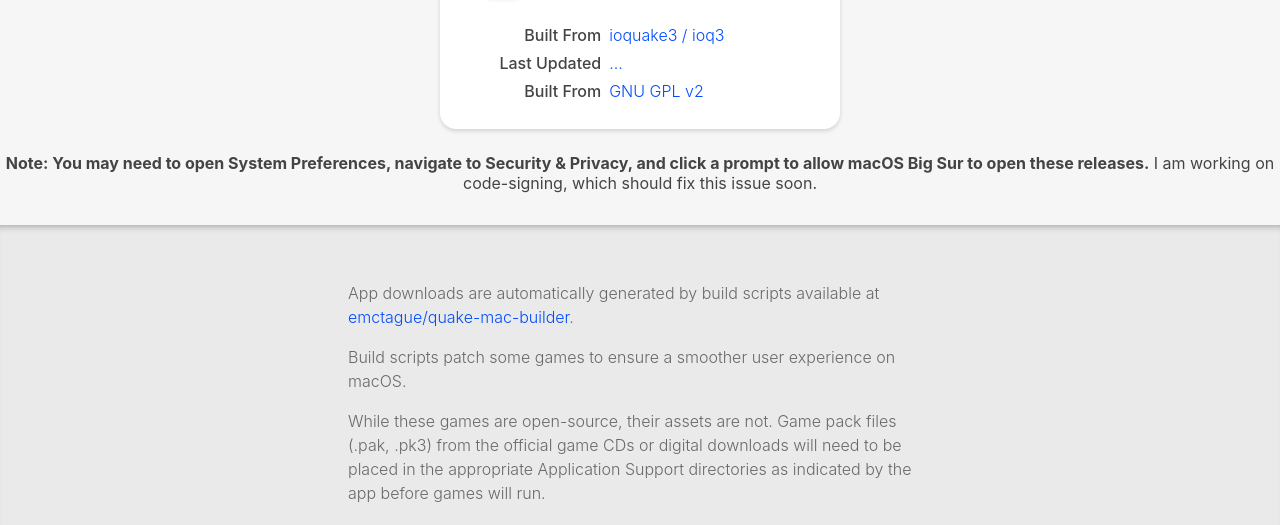
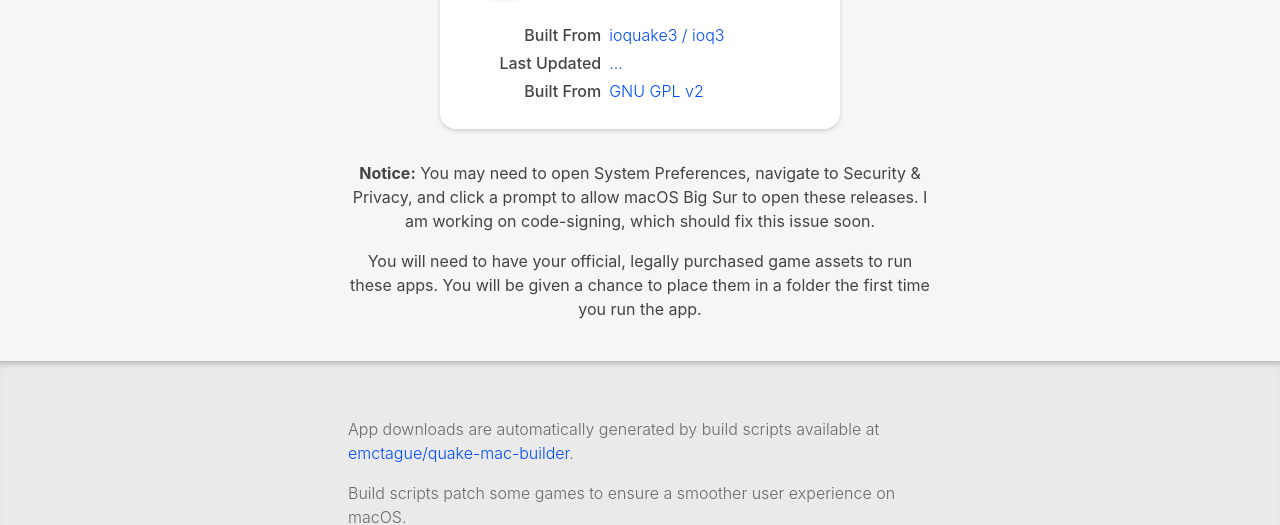
Before and after one commit to emctague/quake-mac-builder, a plain HTML site: page docs/index.html in a window 1280 px wide. Shown: the part 706-1231 px from the top of the page. Drawn offline with Linux system fonts and the light colour scheme; no server answers.

Commit message:
Add notice

```diff
--- a/docs/index.html
+++ b/docs/index.html
@@ -102,7 +102,11 @@
 <!--			</article>-->
 		</section>
 
-		<center><b>Note: You may need to open System Preferences, navigate to Security & Privacy, and click a prompt to allow macOS Big Sur to open these releases.</b> I am working on code-signing, which should fix this issue soon.</center>
+		<center>
+			<p><b>Notice:</b> You may need to open System Preferences, navigate to Security & Privacy, and click a prompt to allow macOS Big Sur to open these releases. I am working on code-signing, which should fix this issue soon.</p>
+
+			<p>You will need to have your official, legally purchased game assets to run these apps. You will be given a chance to place them in a folder the first time you run the app.</p>
+		</center>
 
 		<footer>
 			<p>
--- a/docs/style.css
+++ b/docs/style.css
@@ -93,7 +93,7 @@ footer {
 	margin-top: 2em;
 }
 
-footer p {
+p {
 	max-width: 600px;
 	margin: 0 auto;
 	padding: .5em;
```
